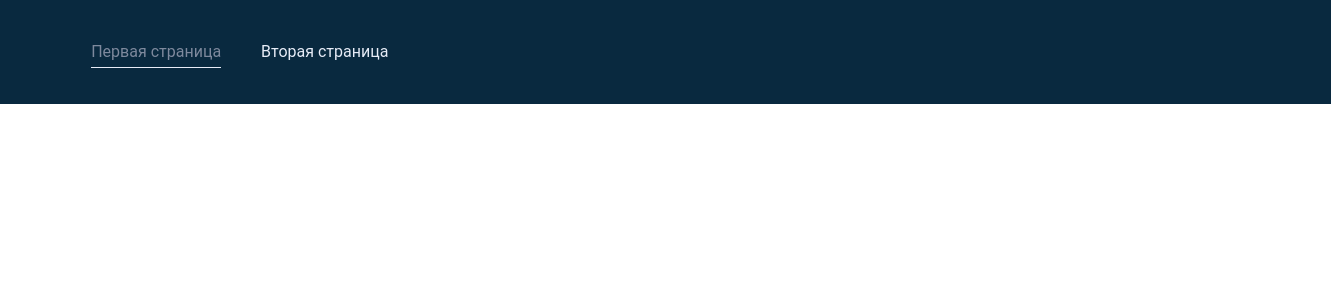
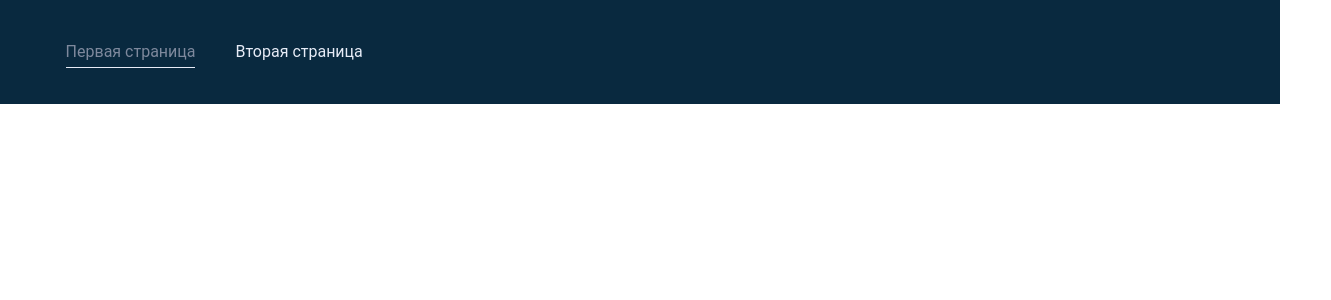
Before and after one commit to SergeiKachenia/Lorem-Ipsum-Team-landing, a React (Create React App) app: page / in a window 1280 px wide. Shown: the top 300 px of the page, 1331 px wide, since content can reach past the window. Built offline with nearby package versions, Linux system fonts and the light colour scheme.

Commit message:
fix: пофиксил проблему с верстой Header

```diff
--- a/src/components/Header/Header.module.scss
+++ b/src/components/Header/Header.module.scss
@@ -2,7 +2,7 @@
 
 .header {
   width: 100%;
-  padding: 20px 2%;
+  padding: 20px 0;
   background-color: $color-background-header-and-footer;
 
   @media (max-width: $width-desk-narrow) {
```
